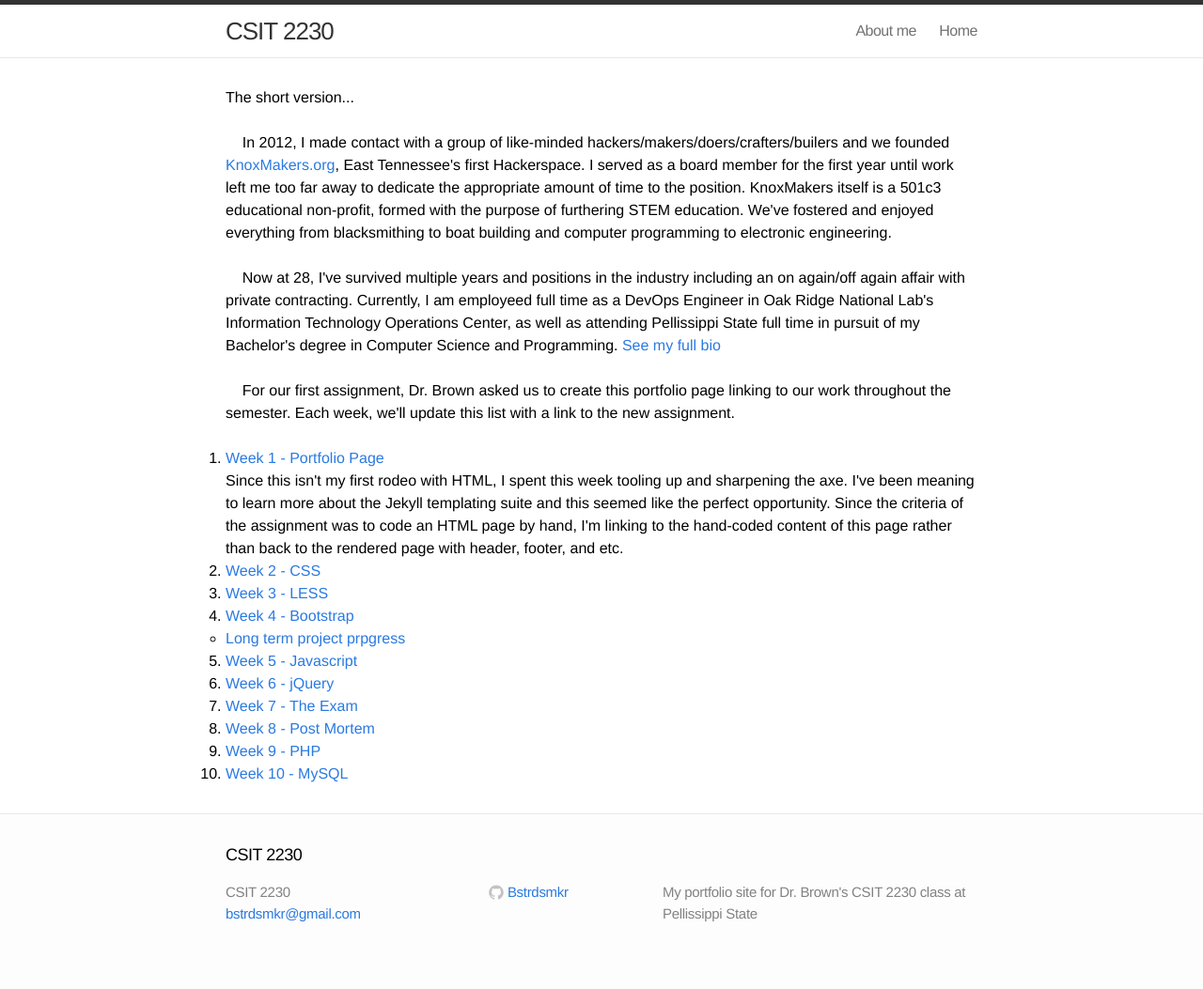
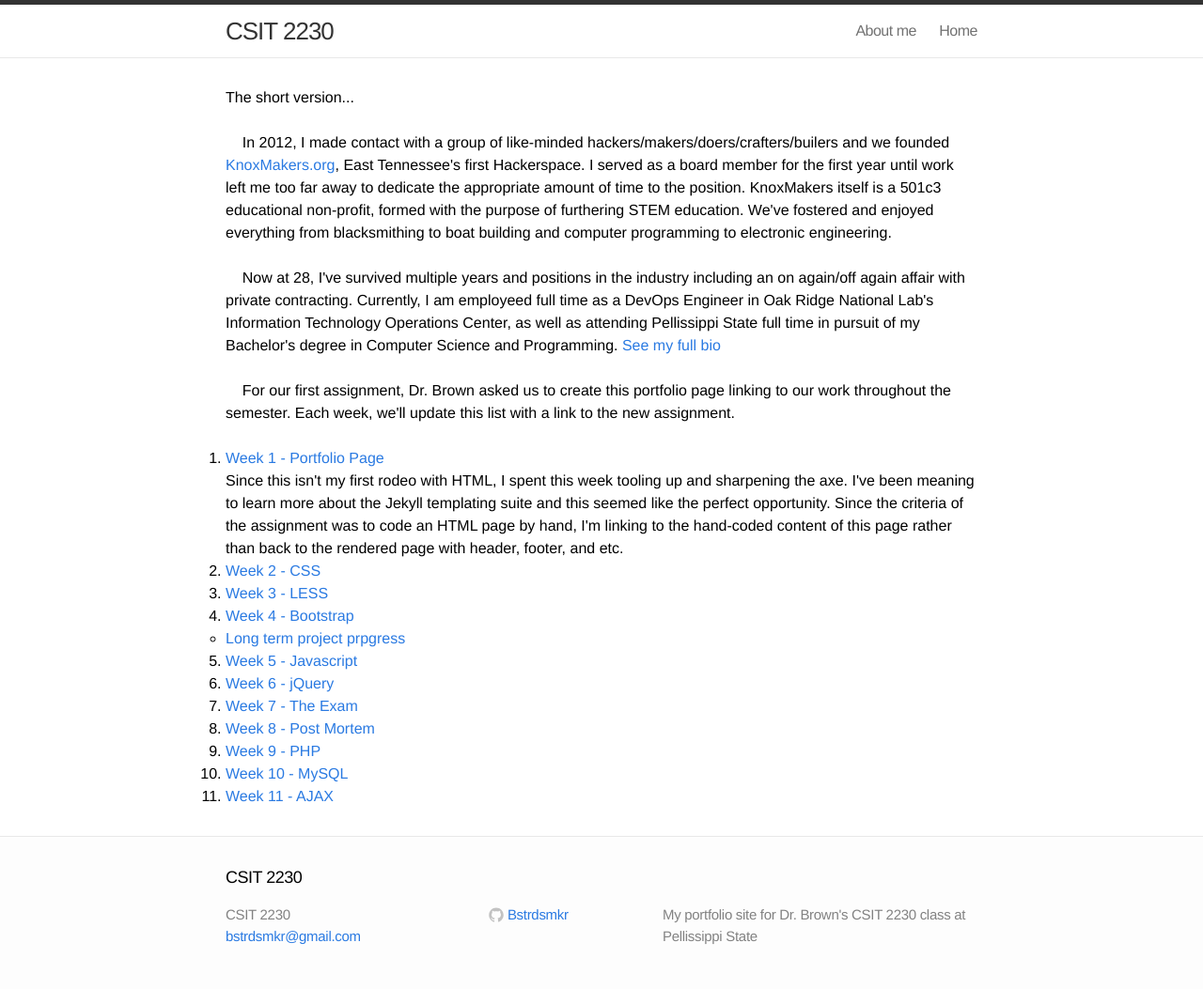
Before and after one commit to bstrdsmkr/CSIT2230, a Jekyll site: the page built from index.html, in a window 1280 px wide. Shown: the whole page at 94% size. Built offline with Jekyll 4.4.1, drawn with Linux system fonts in a browser that asks for light colours; before the commit the page ends 1029 px from its top, so only the background shows below that.

Commit message:
addind week 11 to portfolio page

```diff
--- a/index.html
+++ b/index.html
@@ -72,6 +72,9 @@ title: Home
     <li>
       <a href="http://ps11.pstcc.edu/~c2230a15/week10/index.php">Week 10 - MySQL</a>
     </li>
+    <li>
+      <a href="http://ps11.pstcc.edu/~c2230a15/week11/index.html">Week 11 - AJAX</a>
+    </li>
   </ol>
 </body>
 </html>
```
